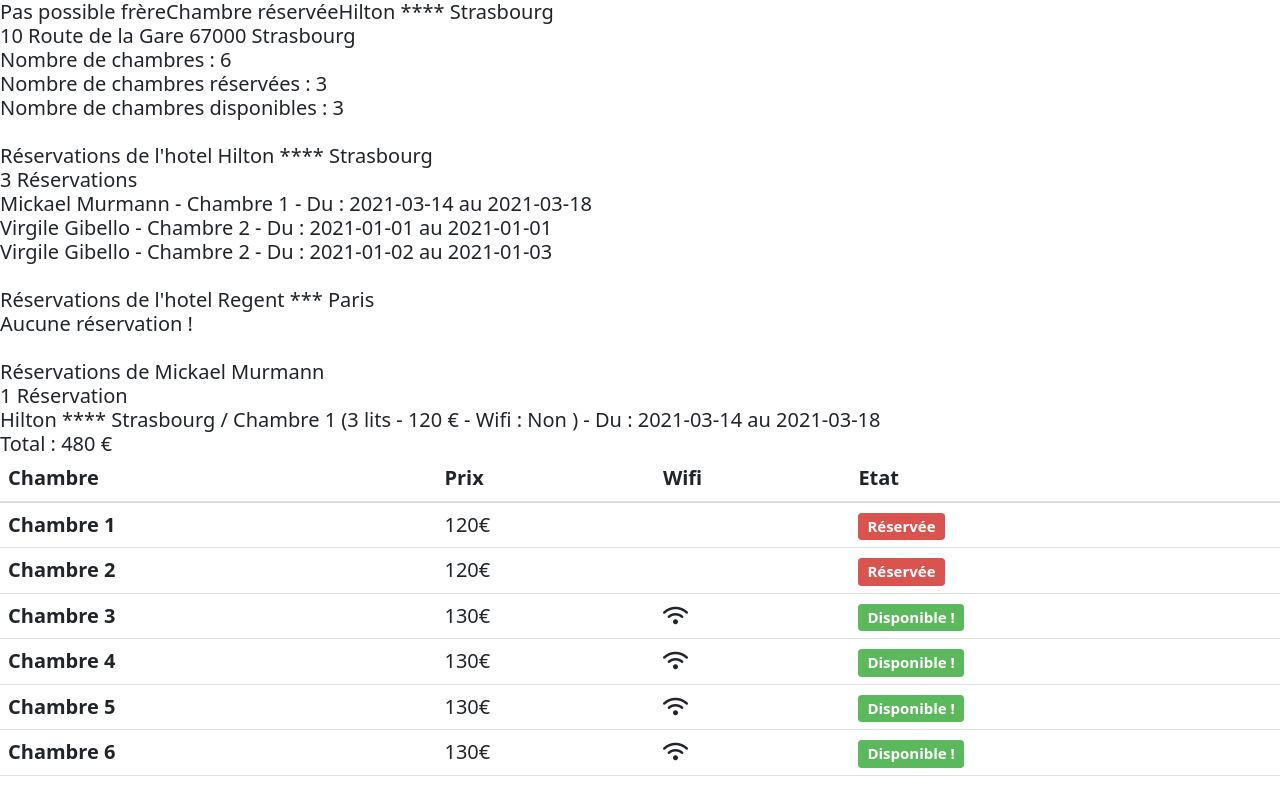
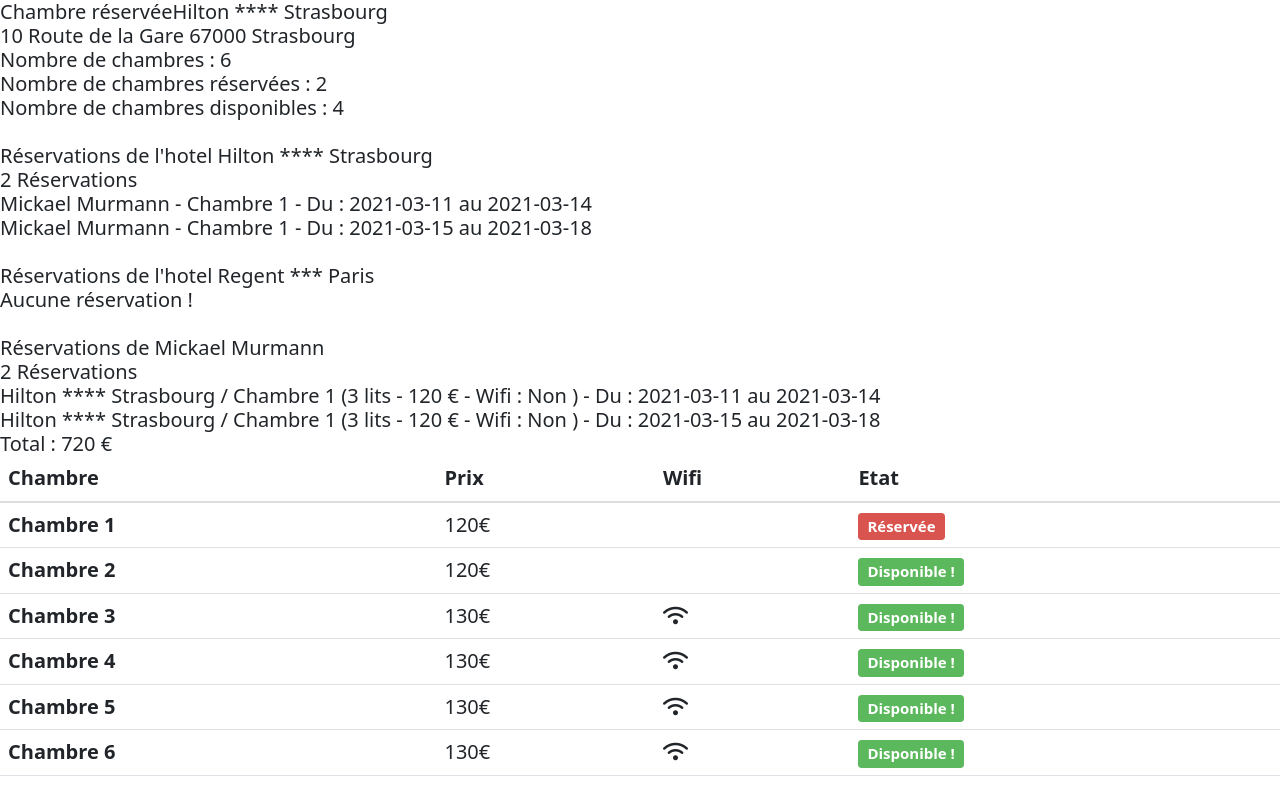
Before and after one commit to Skyflexx/Hotel, a PHP site: page / in a window 1280 px wide. Run offline with PHP 8.4, Linux system fonts and the light colour scheme.

Commit message:
try to resolve resa issue

```diff
--- a/Reservation.php
+++ b/Reservation.php
@@ -30,7 +30,7 @@ Class Reservation{
 
     public function checkIfPossibleToResa(){
 
-         // PROBLEME : LA 1ERE RESA EST DELETE....
+         // PROBLEME : LA 2e resa ECRASE LA PREMIERE EN CAS DE DOUBLON
 
         $interval = new DateInterval('P1D');
         $period = new DatePeriod($this->begin, $interval, $this->end);
--- a/index.php
+++ b/index.php
@@ -34,9 +34,9 @@
         $client2 = new Client ("Virgile", "Gibello");
 
         $resa1 = new Reservation ($room1, $client1, "03/11/2021", "03/14/2021");
-        $resa2 = new Reservation ($room1, $client1, "03/14/2021", "03/18/2021");
-        $resa3 = new Reservation ($room2, $client2, "01/01/2021", "01/01/2021");
-        $resa4 = new Reservation ($room2, $client2, "01/02/2021", "01/03/2021");
+        $resa2 = new Reservation ($room1, $client1, "03/15/2021", "03/18/2021");
+        // $resa3 = new Reservation ($room2, $client2, "01/01/2021", "01/01/2021");
+        // $resa4 = new Reservation ($room2, $client2, "01/02/2021", "01/03/2021");
 
 
         // Tests des fonctions
```
